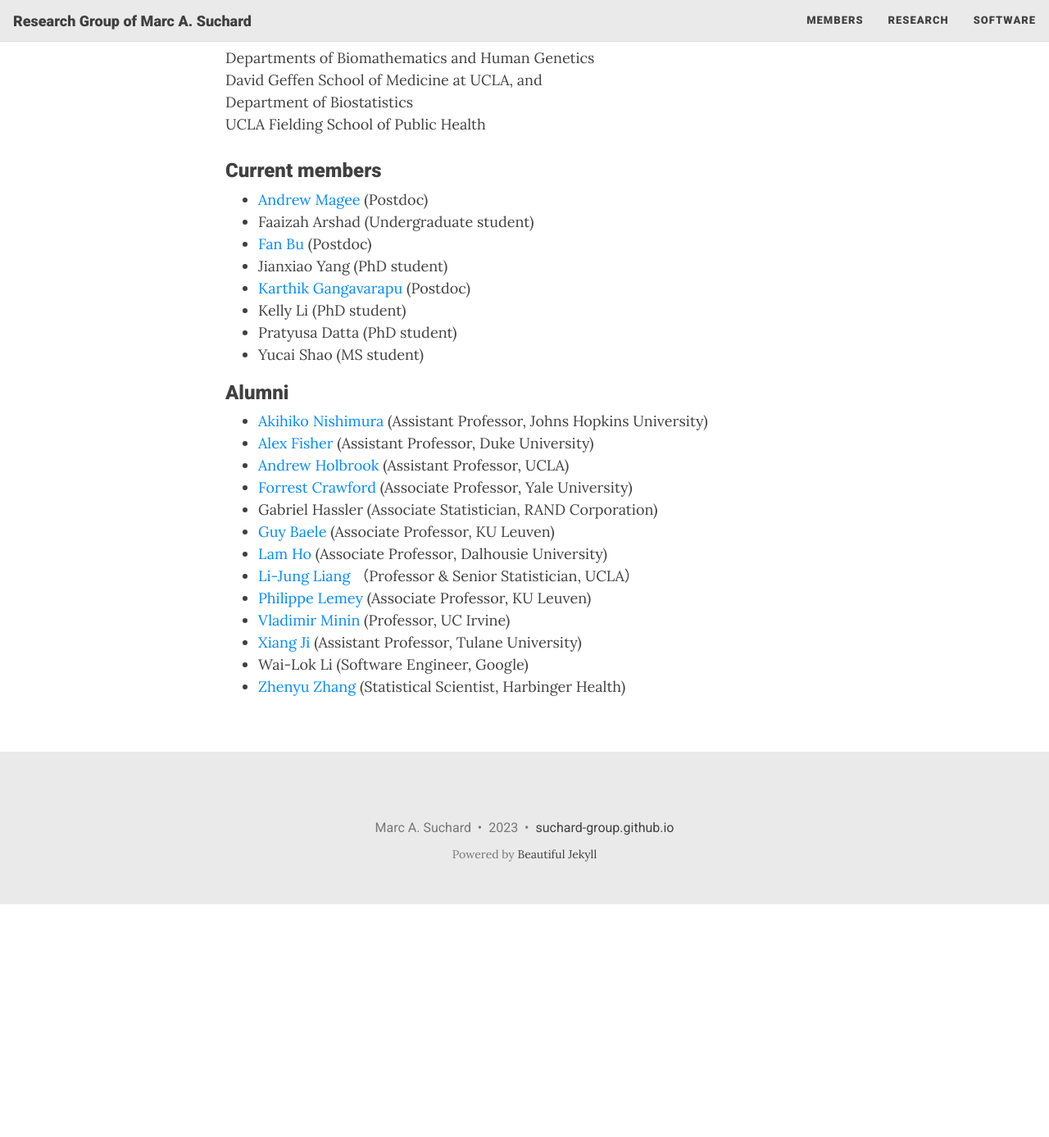
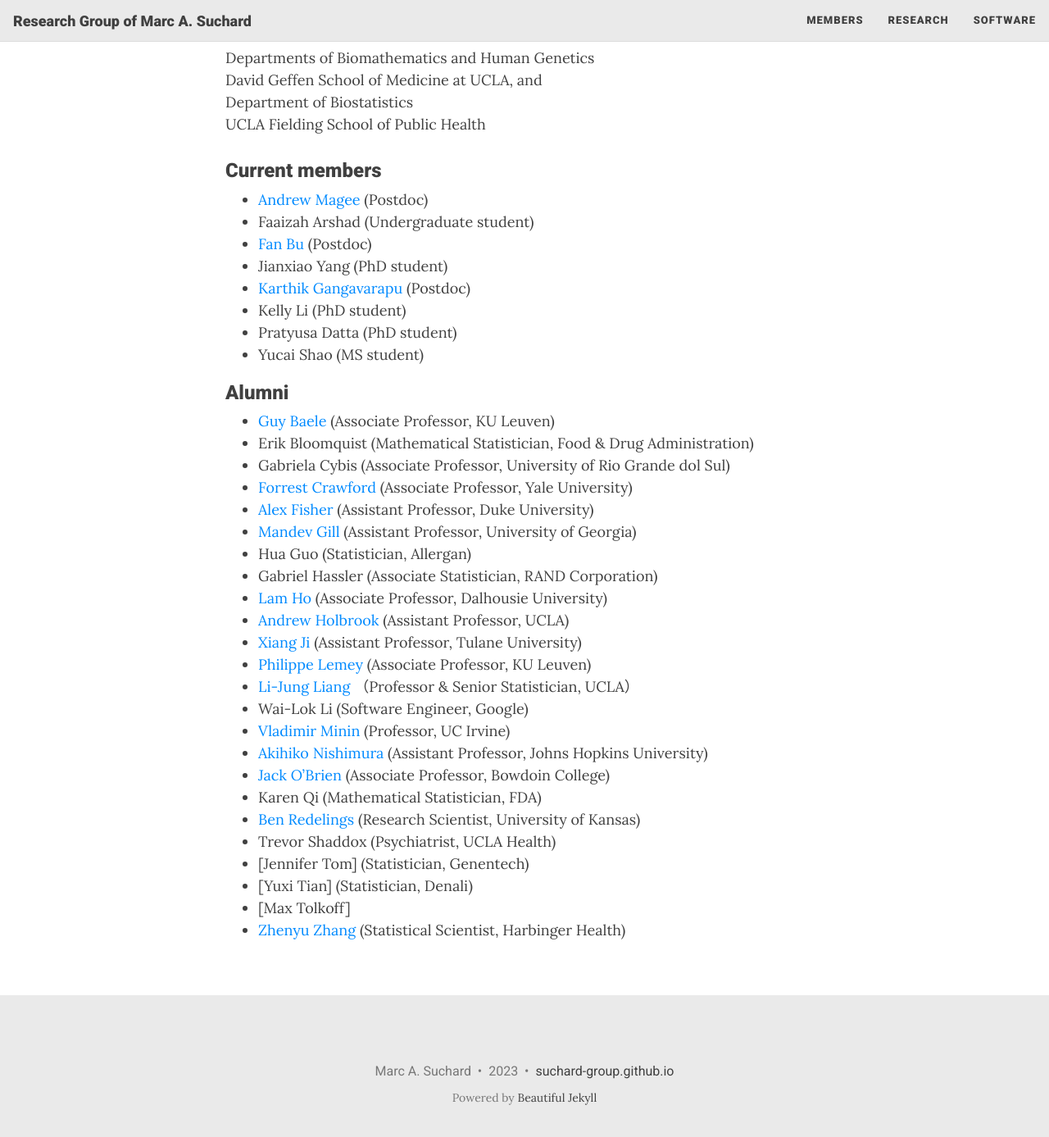
Before and after one commit to suchard-group/suchard-group.github.io, a Jekyll site: the page built from members.md, in a window 1280 px wide and 1400 px high, scrolled down 292 px. Shown: the top 1387 px of the window at 82% size. Built offline with Jekyll 4.4.1, drawn with Linux system fonts in a browser that asks for light colours; nearby versions of some CDN libraries; before the commit the page ends 1395 px from its top, so only the background shows below that.

Commit message:
MAS update to alumuni

```diff
--- a/members.md
+++ b/members.md
@@ -22,16 +22,27 @@ UCLA Fielding School of Public Health
   * Yucai Shao (MS student)
 
 ### Alumni
+  * [Guy Baele](https://rega.kuleuven.be/cev/ecv/lab-members/GuyBaele.html) (Associate Professor, KU Leuven)
+  * Erik Bloomquist (Mathematical Statistician, Food & Drug Administration)
+  * Gabriela Cybis (Associate Professor, University of Rio Grande dol Sul)
+  * [Forrest Crawford](http://www.crawfordlab.io/cv/) (Associate Professor, Yale University)
+  * [Alex Fisher](https://stat.duke.edu/alexander-fisher) (Assistant Professor, Duke University)
+  * [Mandev Gill](https://www.ceid.uga.edu/2022/09/01/mandev-gill/) (Assistant Professor, University of Georgia)
+  * Hua Guo (Statistician, Allergan)
+  * Gabriel Hassler (Associate Statistician, RAND Corporation)
+  * [Lam Ho](https://sites.google.com/site/lamho86/home) (Associate Professor, Dalhousie University)
+  * [Andrew Holbrook](https://andrewjholbrook.github.io/) (Assistant Professor, UCLA)
+  * [Xiang Ji](https://xiang-ji-ncsu.github.io/) (Assistant Professor, Tulane University)
+  * [Philippe Lemey](https://rega.kuleuven.be/cev/ecv/evolutionary-and-computational-virology-publications/00036765) (Associate Professor, KU Leuven)
+  * [Li-Jung Liang](https://bioscience.ucla.edu/people/li-jung-liang/) （Professor & Senior Statistician, UCLA）
+  * Wai-Lok Li (Software Engineer, Google)
+  * [Vladimir Minin](https://vnminin.github.io/) (Professor, UC Irvine)
   * [Akihiko Nishimura](https://aki-nishimura.github.io/) (Assistant Professor, Johns Hopkins University)
-  * [Alex Fisher](https://stat.duke.edu/alexander-fisher) (Assistant Professor, Duke University)
-  * [Andrew Holbrook](https://andrewjholbrook.github.io/) (Assistant Professor, UCLA)
-  * [Forrest Crawford](http://www.crawfordlab.io/cv/) (Associate Professor, Yale University)
-  * Gabriel Hassler (Associate Statistician, RAND Corporation)
-  * [Guy Baele](https://rega.kuleuven.be/cev/ecv/lab-members/GuyBaele.html) (Associate Professor, KU Leuven)
-  * [Lam Ho](https://sites.google.com/site/lamho86/home) (Associate Professor, Dalhousie University)
-  * [Li-Jung Liang](https://bioscience.ucla.edu/people/li-jung-liang/) （Professor & Senior Statistician, UCLA）
-  * [Philippe Lemey](https://rega.kuleuven.be/cev/ecv/evolutionary-and-computational-virology-publications/00036765) (Associate Professor, KU Leuven)
-  * [Vladimir Minin](https://vnminin.github.io/) (Professor, UC Irvine)
-  * [Xiang Ji](https://xiang-ji-ncsu.github.io/) (Assistant Professor, Tulane University)
-  * Wai-Lok Li (Software Engineer, Google)
+  * [Jack O'Brien](https://www.bowdoin.edu/profiles/faculty/jobrien/index.html) (Associate Professor, Bowdoin College)
+  * Karen Qi (Mathematical Statistician, FDA)
+  * [Ben Redelings](http://ben-redelings.org) (Research Scientist, University of Kansas)
+  * Trevor Shaddox (Psychiatrist, UCLA Health)
+  * [Jennifer Tom] (Statistician, Genentech)
+  * [Yuxi Tian] (Statistician, Denali)
+  * [Max Tolkoff]
   * [Zhenyu Zhang](https://sites.google.com/view/zhenyuzhang) (Statistical Scientist, Harbinger Health)
```
